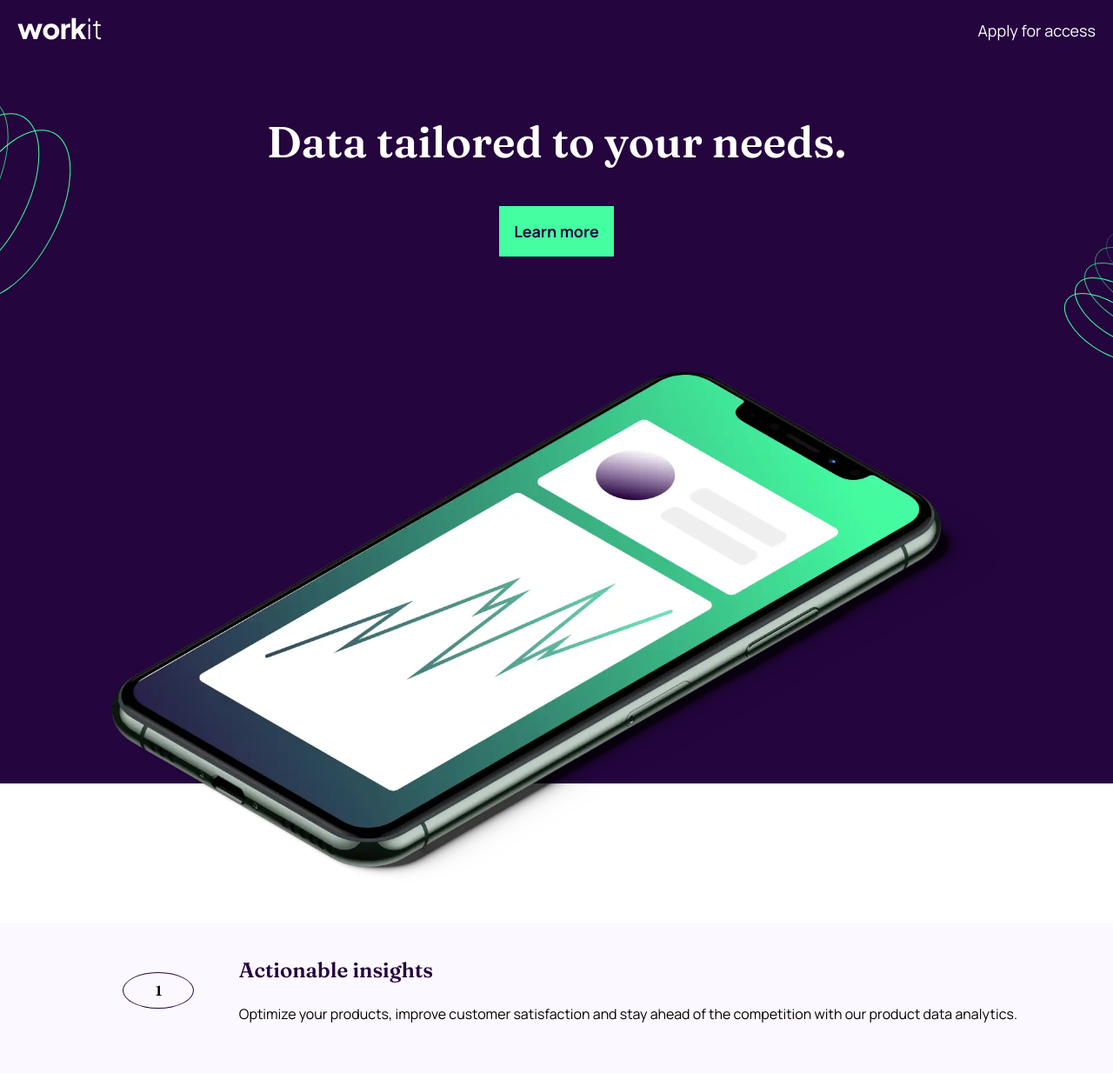
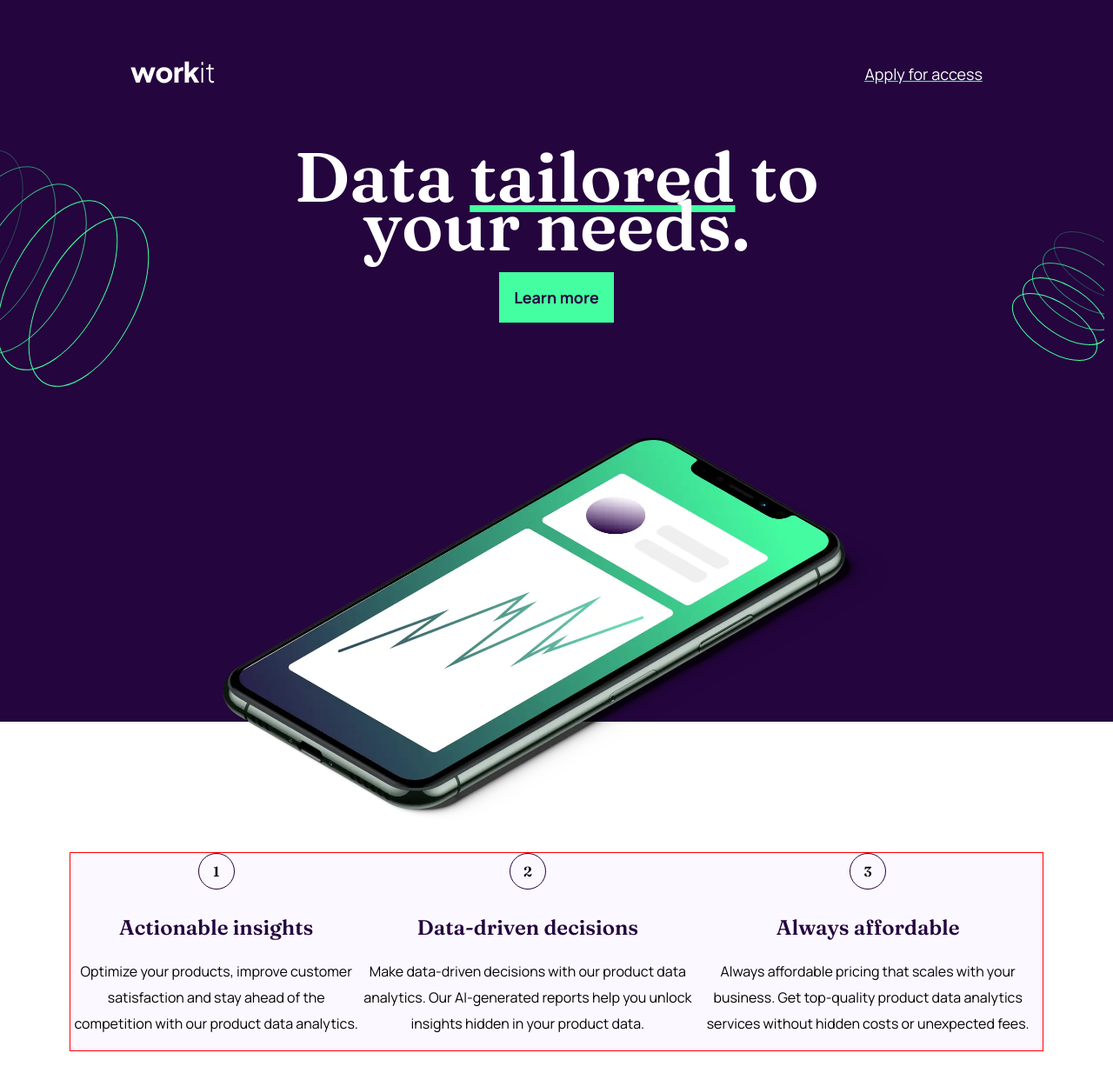
Before and after one commit to Adetolar/workit-landing-page, a plain HTML site: page index.html in a window 1280 px wide. Shown: the top 1234 px of the page at 87% size. Drawn offline with Linux system fonts and the light colour scheme.

Commit message:
laptop view done

```diff
--- a/index.html
+++ b/index.html
@@ -27,11 +27,13 @@
       <div class="logo">
         <img src="/assets/images/logo-light.svg" alt="Workit Logo" />
       </div>
-      <div class="access-Link"><a href="http://">Apply for access</a></div>
+      <div class="access-Link">
+        <a href="http://"> <u>Apply for access</u></a>
+      </div>
     </header>
     <main>
       <div class="container-head">
-        <h1>Data <span>tailored</span> to your needs.</h1>
+        <h1>Data <u>tailored</u> to your needs.</h1>
         <div class="bg-pattern-1 pattern">
           <img src="assets/images/bg-pattern-1.svg" alt="" />
         </div>
@@ -48,7 +50,6 @@
 
       <article>
         <div class="goals first">
-          <!-- <div class="containerNumbering"><p>1</p></div> -->
           <p>1</p>
           <div class="containerGoal">
             <h2>Actionable insights</h2>
--- a/style.css
+++ b/style.css
@@ -10,12 +10,13 @@ header {
   display: flex;
   justify-content: space-between;
   background-color: #24053e;
+  padding-bottom: 50px;
 }
 
 header a {
   color: #ffffff;
-  text-decoration: none;
   font-family: Manrope, sans-serif;
+  margin-bottom: 20px;
 }
 
 header a:hover {
@@ -43,13 +44,12 @@ u {
 }
 
 h1 {
-  margin: 0px;
+  margin: 0px 35px;
   color: #ffffff;
   text-align: center;
-  font-size: 3.125rem;
-  font-weight: s;
+  font-size: 2rem;
+  /* font-size:xx-large; */
   line-height: 40px;
-  padding: 60px 0px 20px;
   font-family: Fraunces, serif;
 }
 
@@ -167,8 +167,14 @@ footer .social-Logo {
     line-height: 30px;
   }
 
+  header {
+    padding-bottom: 70px;
+  }
+
   h1 {
+    font-size: 3.5rem;
     margin: 0px 170px;
+
     line-height: 56px;
   }
 
@@ -207,10 +213,6 @@ footer .social-Logo {
     height: 40px;
   }
 
-  .containerGoal {
-    margin: 5px;
-  }
-
   .founder-image img {
     margin-left: 40px;
     width: 40%;
@@ -241,3 +243,90 @@ footer .social-Logo {
   footer {
   }
 }
+
+@media screen and (min-width: 64rem) {
+  .learn-More + img {
+    width: 60%;
+  }
+
+  .logo {
+    margin-top: 50px;
+    margin-left: 130px;
+  }
+
+  .access-Link {
+    margin-top: 50px;
+    margin-right: 130px;
+  }
+
+  h1 {
+    font-size: 5rem;
+    margin: 0px 240px;
+  }
+
+  .bg-pattern-1 {
+    top: 150px;
+    left: -140px;
+  }
+
+  .bg-pattern-2 {
+    width: 120px;
+    top: 250px;
+    right: 10px;
+    overflow: hidden;
+  }
+
+  article {
+    margin: 150px 80px;
+    display: flex;
+    border: 1px solid red;
+  }
+
+  article .first {
+    margin-top: 0px;
+  }
+
+  article .first p {
+    margin: 0px auto;
+  }
+
+  .goals > p {
+    width: 40px;
+    height: 40px;
+    display: flex;
+    justify-content: center;
+    align-items: center;
+    margin: auto;
+    border-radius: 50%;
+    font-family: Fraunces, serif;
+    border: 1px solid #24053e;
+    padding: 0px;
+  }
+
+  .goals {
+    display: flex;
+    flex-direction: column;
+    padding: 0px;
+    text-align: center;
+  }
+}
+
+@media screen and (min-width: 90rem) {
+  h1 {
+    font-size: 5rem;
+    margin: 0px 380px;
+  }
+
+  article {
+    margin: 150px 110px;
+    gap: 0px;
+    display: flex;
+    border: 1px solid red;
+  }
+
+  .founder-note {
+    top: -690px;
+    left: 190px;
+    margin: 40px;
+  }
+}
```
